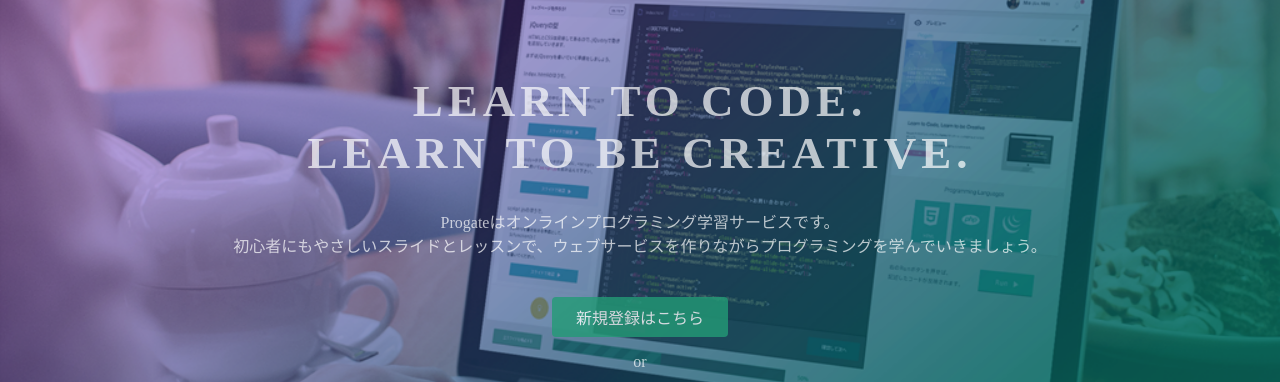
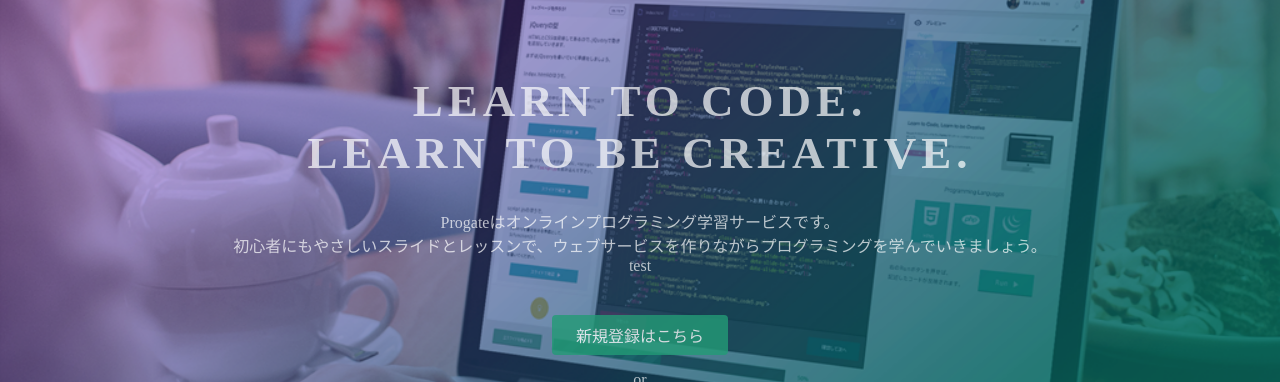
Before and after one commit to shiba54/shiba54.github.io, a plain HTML site: page index.html in a window 1280 px wide. Shown: the part 135-517 px from the top of the page. Drawn offline with Linux system fonts and the light colour scheme.

Commit message:
Update index.html

```diff
--- a/index.html
+++ b/index.html
@@ -24,7 +24,7 @@
   <div class="top-wrapper">
     <div class="container">
       <h1>LEARN TO CODE.<br>LEARN TO BE CREATIVE.</h1>
-      <p>Progateはオンラインプログラミング学習サービスです。<br>初心者にもやさしいスライドとレッスンで、ウェブサービスを作りながらプログラミングを学んでいきましょう。</p>
+      <p>Progateはオンラインプログラミング学習サービスです。<br>初心者にもやさしいスライドとレッスンで、ウェブサービスを作りながらプログラミングを学んでいきましょう。<br>test</p>
       <div class="btn-wrapper">
         <a href="#" class="btn signup">新規登録はこちら</a>
         <p>or</p>
```
